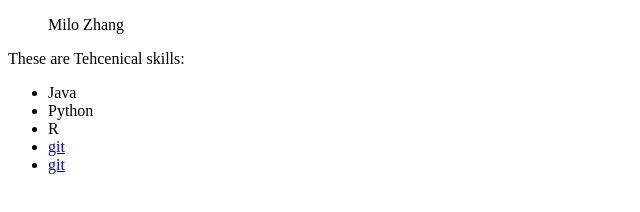
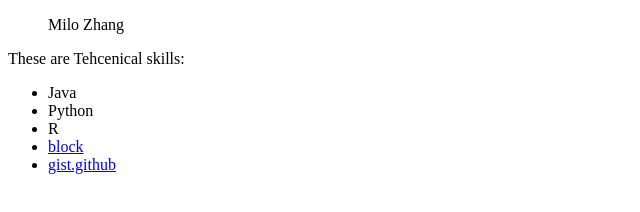
Before and after one commit to xzhang186/milo.github.io, a plain HTML site: page index.html in a window 1280 px wide. Shown: the full height of the page, 0-640 px from the left. Drawn offline with Linux system fonts and the light colour scheme.

Commit message:
Update index.html

```diff
--- a/index.html
+++ b/index.html
@@ -16,8 +16,8 @@
 		<li>Java</li>
 		<li>Python</li>
 		<li>R</li>
-		<li><a href="https://observablehq.com/@miloz">git</a></li>
-		<li><a href="https://gist.github.com/xzhang186/9f901a8ec36992d4c001f2527d9a3792">git</a></li>
+		<li><a href="https://observablehq.com/@miloz">block</a></li>
+		<li><a href="https://gist.github.com/xzhang186/9f901a8ec36992d4c001f2527d9a3792">gist.github</a></li>
 	</ul>
 
 </body>
```
